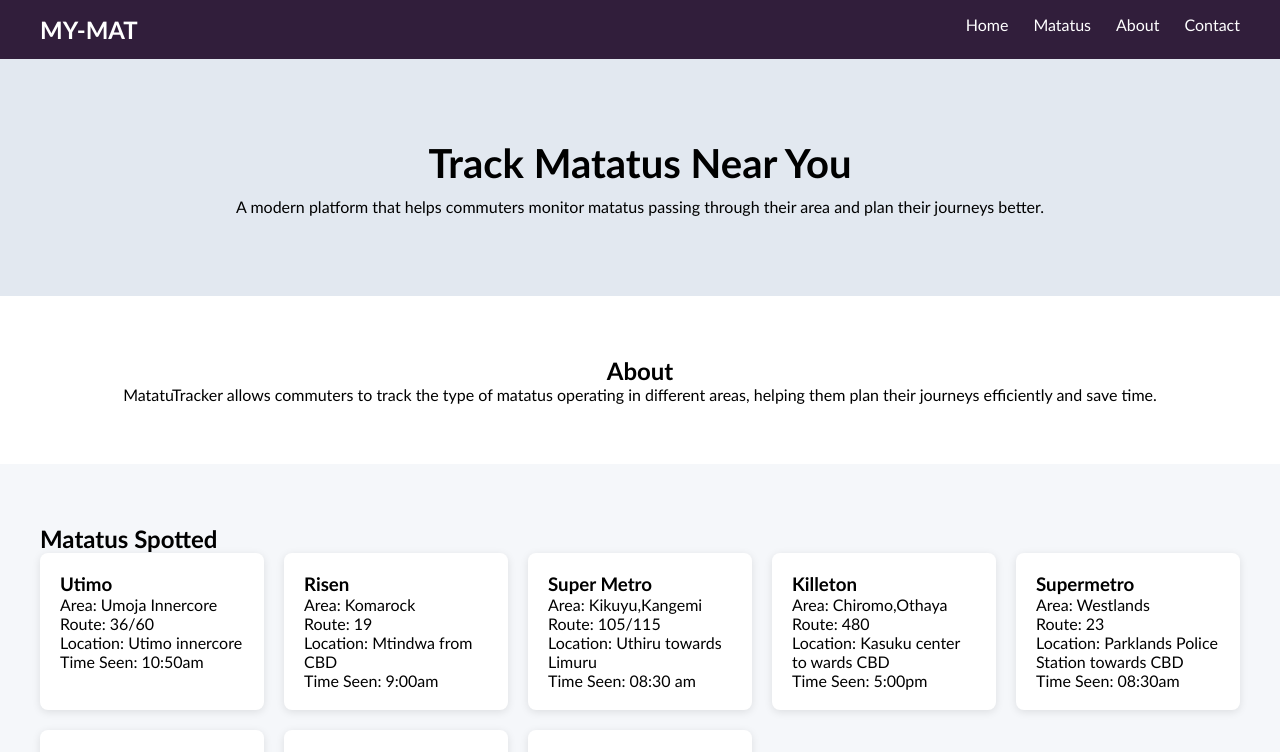
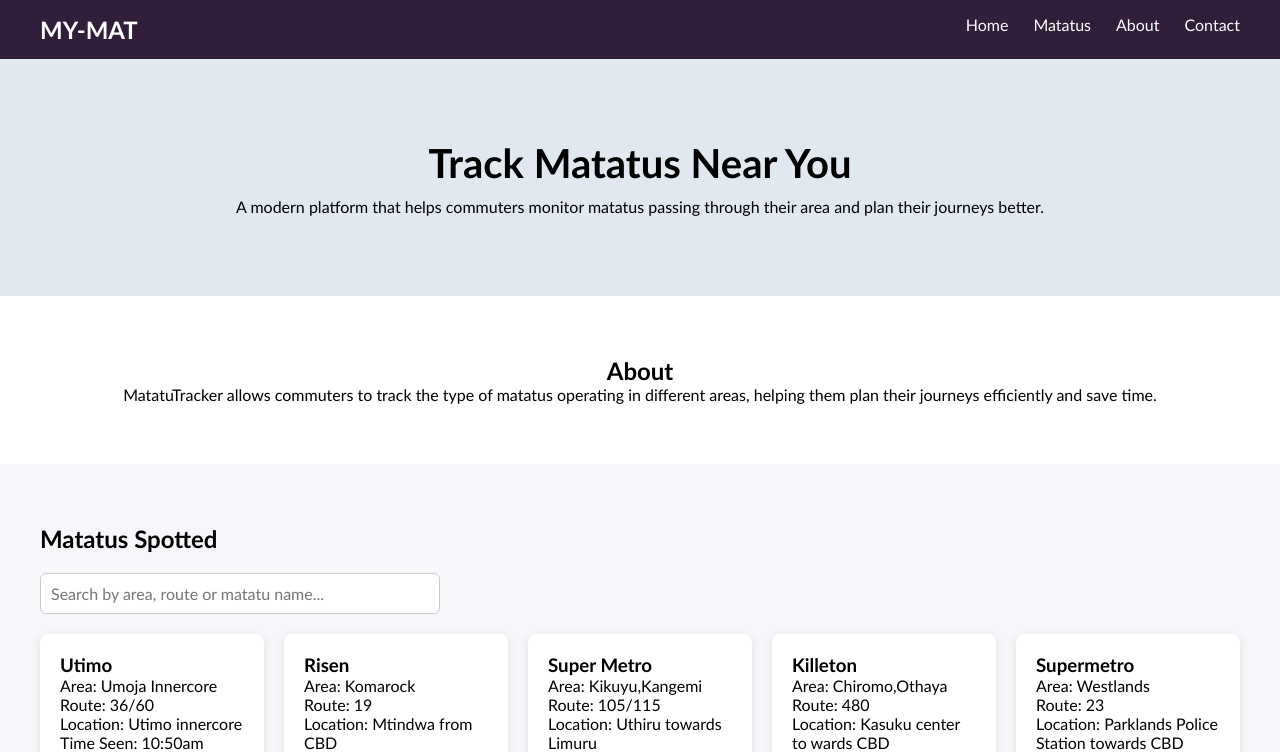
Before and after one commit to delarum/my-mat, a React (Vite) app: page / in a window 1280 px wide. Shown: the top 752 px of the page. Built offline with nearby package versions, Linux system fonts and the light colour scheme.

Commit message:
add search and filter element in the list.jsx file

```diff
--- a/src/components/List.jsx
+++ b/src/components/List.jsx
@@ -1,12 +1,29 @@
 import React from 'react'
+import { useState } from 'react'
 import matatus from '../data/mat'
 import Matcard from './Matcard'
 
 function List() {
+    const [search, setSearch] = useState("")
+
+    const filteredMAtatus = matatus.filter((matatu) =>
+    matatu.area.toLowerCase().includes(search.toLowerCase())||
+    matatu.matatuName.toLowerCase().includes(search.toLowerCase()) ||
+    matatu.routeNumber.toLowerCase().includes(search.toLowerCase())
+)
   return (
    <section className="matatu-section">
 
       <h2>Matatus Spotted</h2>
+
+      <input
+        type="text"
+        placeholder="Search by area, route or matatu name..."
+        className="search-bar"
+        value={search}
+        onChange={(e) => setSearch(e.target.value)}
+      />
+
 
       <div className="matatu-grid">
         {matatus.map((matatu) => (
--- a/src/index.css
+++ b/src/index.css
@@ -44,6 +44,20 @@ body {
   text-align: center;
   background: #ffffff;
 }
+.search-bar {
+  width: 100%;
+  max-width: 400px;
+  padding: 10px;
+  margin: 20px 0;
+  border-radius: 6px;
+  border: 1px solid #ccc;
+  font-size: 16px;
+}
+
+.search-bar:focus {
+  outline: none;
+  border-color: #2563eb;
+}
 .matatu-section {
   padding: 60px 40px;
 }
```
Also changed, not shown: 1 other file (tests, documents, lock files or other folders).
